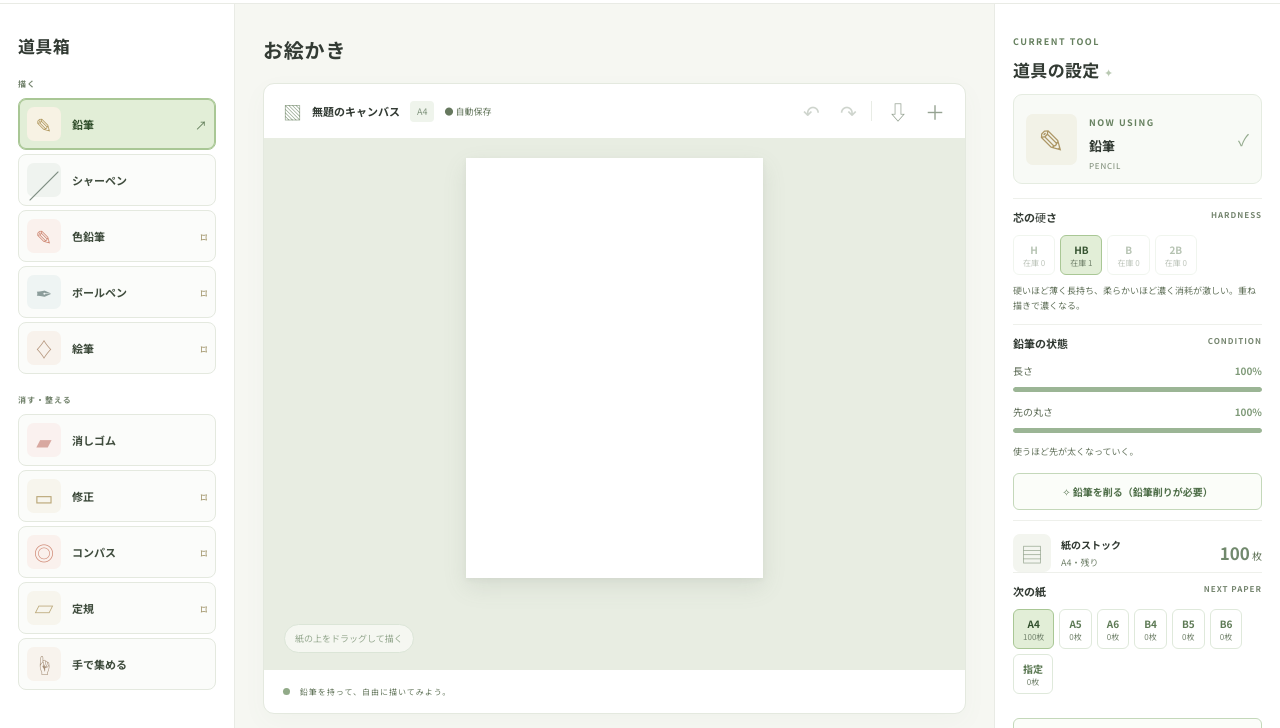
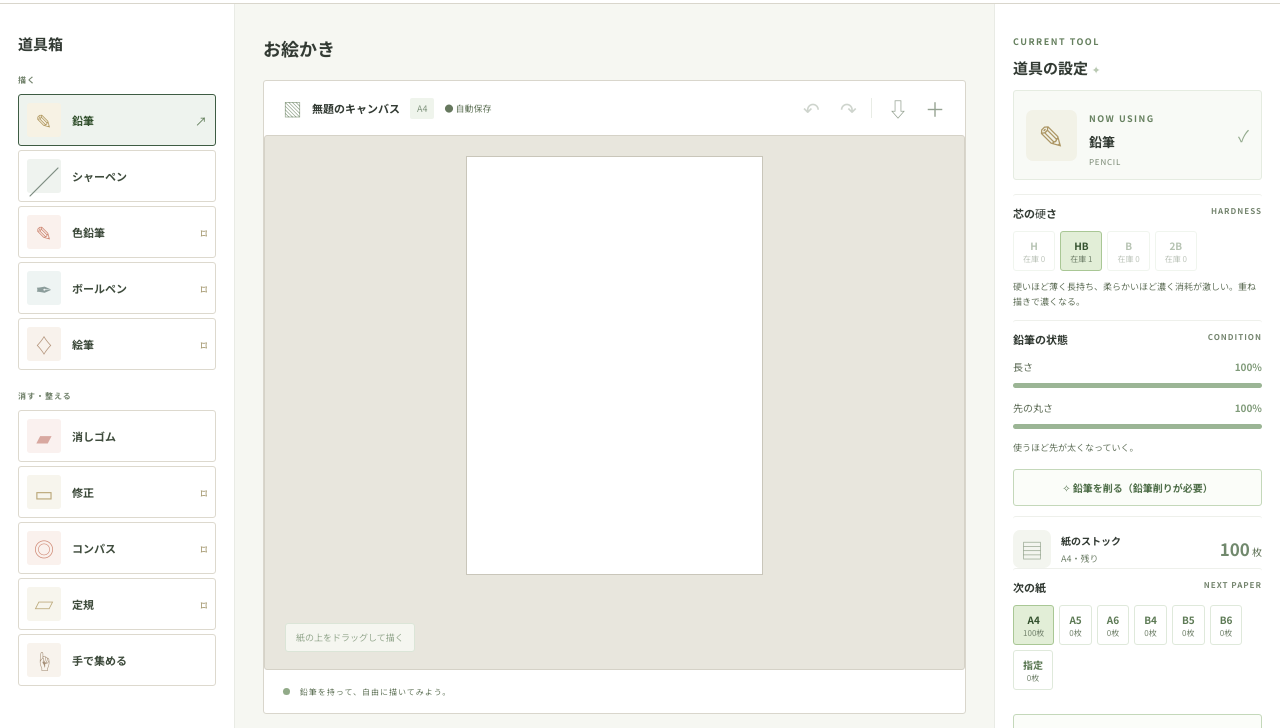
Before and after one commit to tatudrag0n/OnlyOnePenIt, a plain HTML site: page index.html in a window 1280 px wide. Shown: the part 72-800 px from the top of the page. Drawn offline with Linux system fonts and the light colour scheme.

Commit message:
De-slop UI: remove decorative English copy and ornaments, flatten to square tool-like design

```diff
--- a/styles.css
+++ b/styles.css
@@ -232,3 +232,29 @@ body{overflow:hidden}
   .toolbar{gap:0}
   .tool-list{gap:3px}
 }
+
+/* ==== de-slop: flat, square, tool-like (2026-11-26) ==== */
+body, h1, h2, h3, button, input { font-family: "Noto Sans JP", "Hiragino Kaku Gothic ProN", "Yu Gothic UI", sans-serif !important; }
+body { background: #f2f1ec; }
+.topbar { background: #fff; box-shadow: none; border-bottom: 1px solid #d9d6cc; }
+.brand-icon { border-radius: 3px; box-shadow: none; }
+.panel, .inspector { background: #fff; box-shadow: none; }
+.studio-head h1 { font-size: 18px; font-weight: 700; letter-spacing: 0; }
+.panel-heading h2, .inspector .panel-heading h2 { font-size: 15px; font-weight: 700; letter-spacing: 0; }
+.section-label, .setting-title { letter-spacing: 0; }
+.desk { background: #e8e6dd; box-shadow: none; border: 1px solid #d5d2c7; border-radius: 3px; }
+.paper-wrap { box-shadow: none; border: 1px solid #c9c6ba; }
+.canvas-shell { background: #fff; box-shadow: none; border: 1px solid #d9d6cc; border-radius: 3px; }
+.canvas-hint { border-radius: 3px; box-shadow: none; }
+.tool, .now-card, .mini-card, .paper-card, .setting-block, .selected-card, .shop-card, .shop-item, .basket-items, .wish-panel, .toolbox-note { border-radius: 3px !important; box-shadow: none !important; }
+button, .outline-button, .primary-button, .new-paper, .checkout, .guide-start, .shop-tabs button, .swatches button, .optrow button, .seg-btn, .qty button, .modal-close, .canvas-actions button { border-radius: 3px !important; box-shadow: none !important; }
+.modal-card { border-radius: 4px !important; box-shadow: 0 2px 10px rgba(30,30,20,.18) !important; }
+.tool { border: 1px solid #ddd9ce; background: #fff; }
+.tool.active { border-color: #3e5c43; background: #eef3ee; box-shadow: none; }
+.tool-icon { border-radius: 3px; }
+input[type="range"] { accent-color: #3e5c43; }
+.meter, .progress { border-radius: 2px; }
+.meter i, .progress i { border-radius: 2px; }
+.tag, .paper-badge, .saved { border-radius: 2px; }
+.shop-welcome { border-radius: 3px; box-shadow: none; }
+* { transition-duration: .05s !important; }
```
